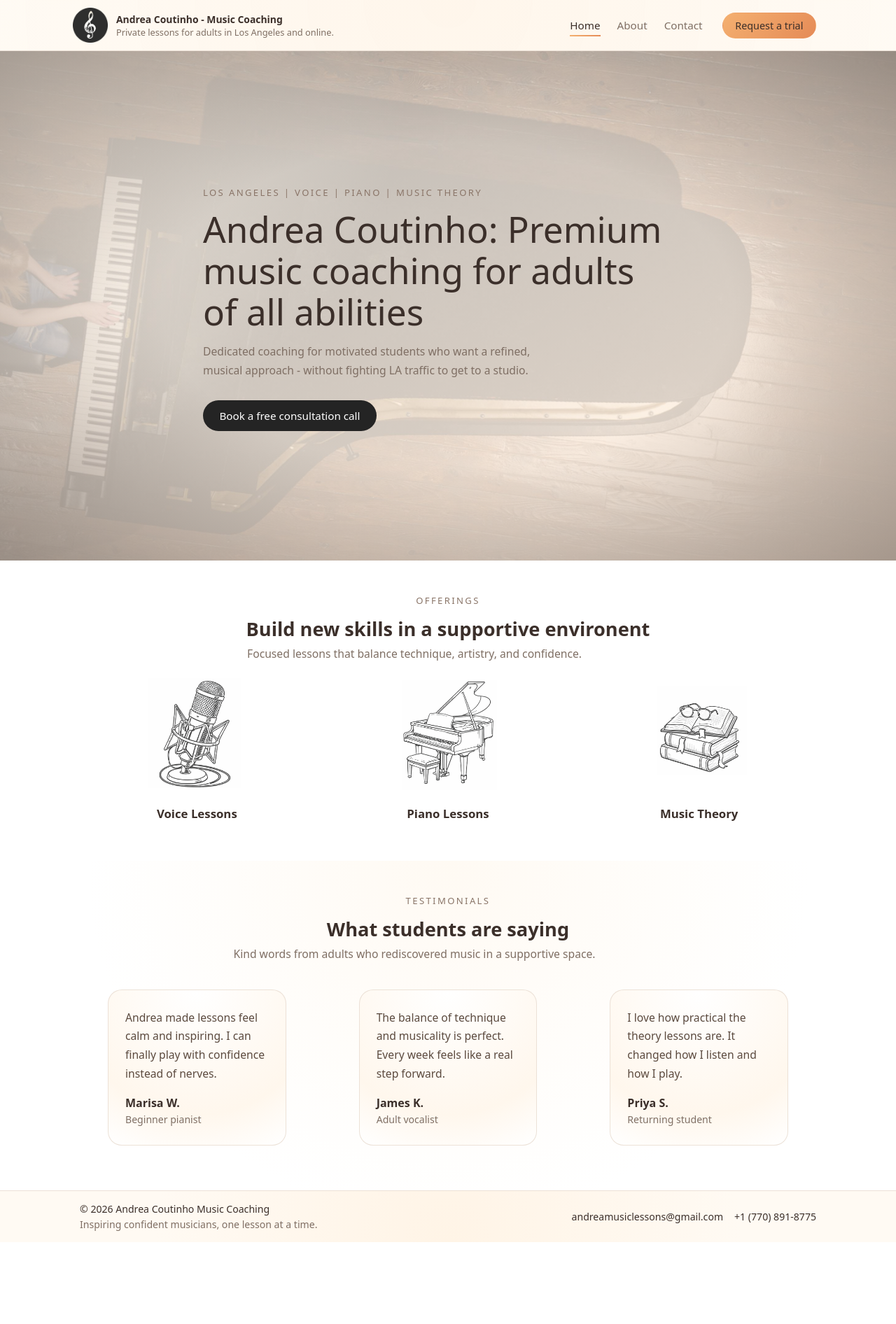
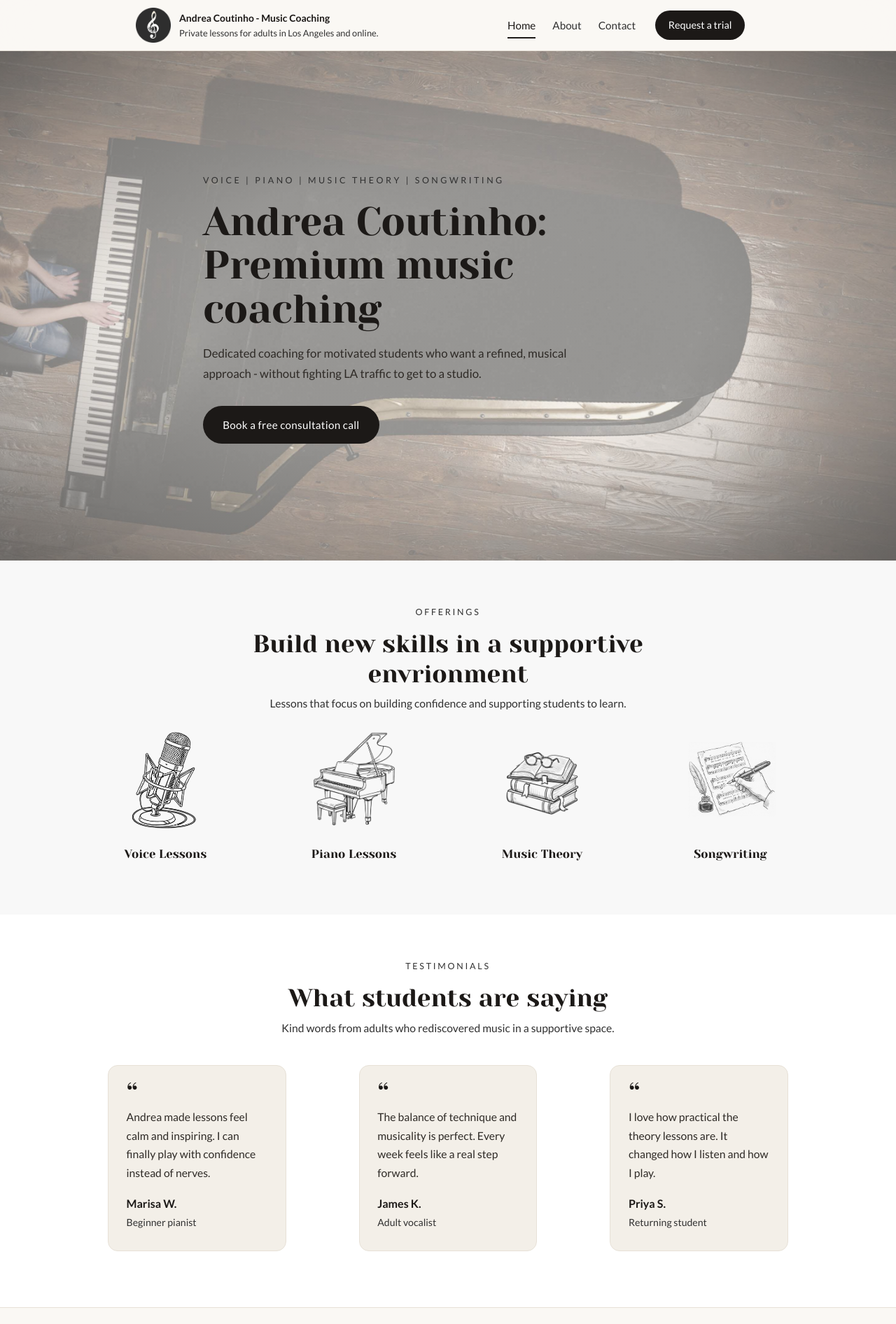
Before and after one commit to elemets/andreasmusiclessons, a React (Vite) app: page / in a window 1280 px wide. Shown: the top 1892 px of the page at 70% size. Before the commit the page ends 1775 px from the top, so only its background shows below. Built offline with nearby package versions, Linux system fonts and the light colour scheme; the HTML template or start-up script is replaced by a standard one.

Commit message:
New about page and style change

```diff
--- a/index.html
+++ b/index.html
@@ -4,6 +4,12 @@
     <meta charset="UTF-8" />
     <link rel="icon" type="image/svg+xml" href="/vite.svg" />
     <meta name="viewport" content="width=device-width, initial-scale=1.0" />
+    <link rel="preconnect" href="https://fonts.googleapis.com" />
+    <link rel="preconnect" href="https://fonts.gstatic.com" crossorigin />
+    <link
+      href="https://fonts.googleapis.com/css2?family=Yeseva+One&family=Lato:ital,wght@0,300;0,400;0,700;0,900;1,400;1,700&display=swap"
+      rel="stylesheet"
+    />
     <title>piano-website</title>
   </head>
   <body>
--- a/src/components/Footer.tsx
+++ b/src/components/Footer.tsx
@@ -12,8 +12,8 @@ const Footer: React.FC = () => {
           </span>
         </div>
         <div className="footer-links">
-          <a href="mailto:andreamusiclessons@gmail.com" className="footer-link">
-            andreamusiclessons@gmail.com
+          <a href="mailto:music@andreacoutinho.com" className="footer-link">
+            music@andreacoutinho.com
           </a>
           <a href="tel:+17708918775" className="footer-link">
             +1 (770) 891-8775
--- a/src/index.css
+++ b/src/index.css
@@ -16,26 +16,27 @@ body,
 
 body {
   margin: 0;
-  font-family: system-ui, -apple-system, BlinkMacSystemFont, 'Inter', sans-serif;
-  background: radial-gradient(circle at top, #fdf5ea 0, #fffaf3 55%, #ffffff 100%);
-  color: #5b4a3f;
+  font-family: 'Lato', system-ui, -apple-system, BlinkMacSystemFont, sans-serif;
+  background: var(--bg);
+  color: var(--text-main);
   -webkit-font-smoothing: antialiased;
+  line-height: 1.6;
 }
 
-/* Color tokens for warm airy theme */
+/* Color tokens — editorial warm neutral palette to match business card */
 :root {
-  --bg: #fffaf3; /* main background */
+  --bg: #faf8f4; /* soft warm off-white */
   --surface: #ffffff; /* cards / sections */
-  --surface-soft: #fff3e6;
-  --primary: #3b2f2a;
-  --accent: #f4b070; /* warm gold-peach */
-  --accent-strong: #e58b57;
-  --text-main: #5b4a3f;
-  --text-muted: #7f6f64;
-  --border-subtle: #eadfd4;
+  --surface-soft: #f3efe8; /* subtle warm tint for alternating sections */
+  --primary: #1c1917; /* deep charcoal, like the business card wordmark */
+  --accent: #2a2420; /* editorial charcoal */
+  --accent-strong: #000000;
+  --text-main: #2e2a26;
+  --text-muted: #303030;
+  --border-subtle: #e7e1d7;
   --shadow-soft: none;
-  --radius-lg: 20px;
-  --radius-md: 14px;
+  --radius-lg: 14px;
+  --radius-md: 10px;
   --radius-full: 999px;
 }
 
@@ -44,7 +45,8 @@ h1,
 h2,
 h3,
 h4 {
-  font-family: inherit;
+  font-family: 'Yeseva One', Georgia, 'Times New Roman', serif;
+  font-weight: 400;
   margin: 0;
   color: var(--primary);
 }
@@ -67,7 +69,7 @@ a:hover {
   min-height: 100vh;
   display: flex;
   flex-direction: column;
-  background: radial-gradient(circle at top, #fff4e6, #fffaf3 55%, #ffffff 100%);
+  background: var(--bg);
 }
 
 .main-content {
@@ -112,18 +114,22 @@ a:hover {
 }
 
 .btn-primary {
-  background: linear-gradient(135deg, #f4b070, #e58b57);
-  color: #3b2f2a;
+  background: var(--primary);
+  color: #ffffff;
   border-color: transparent;
 }
 
 .btn-primary-second {
-  background: #242424;
+  background: var(--primary);
   color: #ffffff;
   border-color: transparent;
+  padding: 0.85rem 1.7rem;
+  letter-spacing: 0.02em;
 }
 
-.btn-primary:hover {
+.btn-primary:hover,
+.btn-primary-second:hover {
+  background: #000000;
   transform: translateY(-1px);
   text-decoration: none;
 }
@@ -131,11 +137,11 @@ a:hover {
 .btn-ghost {
   background: transparent;
   color: var(--primary);
-  border-color: rgba(207, 181, 160, 0.7);
+  border-color: var(--border-subtle);
 }
 
 .btn-ghost:hover {
-  background: rgba(250, 231, 214, 0.9);
+  background: var(--surface-soft);
   text-decoration: none;
 }
 
@@ -156,15 +162,20 @@ a:hover {
   position: sticky;
   top: 0;
   z-index: 40;
-  background: radial-gradient(circle at top, rgba(255, 246, 235, 0.98), rgba(255, 250, 243, 0.95));
-  border-bottom: 1px solid rgba(234, 223, 212, 0.9);
+  background: rgba(250, 248, 244, 0.88);
+  border-bottom: 1px solid var(--border-subtle);
   backdrop-filter: blur(24px);
+}
+
+.navbar .container {
+  max-width: 70%;
+  padding-left: 0.75rem;
 }
 
 .navbar-inner {
   display: flex;
   align-items: center;
-  justify-content: space-between;
+  justify-content: flex-start;
   height: 4.5rem;
 }
 
@@ -210,6 +221,7 @@ a:hover {
   display: flex;
   align-items: center;
   gap: 1.75rem;
+  margin-left: auto;
 }
 
 .nav-links {
@@ -231,8 +243,8 @@ a:hover {
   left: 0;
   bottom: -0.4rem;
   width: 0;
-  height: 2px;
-  background: linear-gradient(to right, var(--accent), var(--accent-strong));
+  height: 1.5px;
+  background: var(--primary);
   transition: width 0.18s ease;
 }
 
@@ -261,6 +273,7 @@ a:hover {
   border: none;
   cursor: pointer;
   padding: 0.25rem;
+  margin-left: auto;
 }
 
 .burger,
@@ -270,7 +283,7 @@ a:hover {
   width: 22px;
   height: 2px;
   border-radius: 999px;
-  background: #6b5a4f;
+  background: var(--primary);
   transition:
     transform 0.18s ease,
     opacity 0.18s ease,
@@ -308,9 +321,9 @@ a:hover {
 /* Mobile menu */
 .mobile-menu {
   display: none;
-  border-top: 1px solid rgba(234, 223, 212, 0.9);
+  border-top: 1px solid var(--border-subtle);
   padding: 0.75rem 1.5rem 1.25rem;
-  background: radial-gradient(circle at top, #fff4e6, #fffaf3);
+  background: var(--bg);
 }
 
 .mobile-nav-link {
@@ -336,7 +349,7 @@ a:hover {
 
 .hero {
   padding: 3.5rem 0 3rem;
-  background: radial-gradient(circle at top left, #fff1e2, #fffaf3 65%);
+  background: var(--surface-soft);
 }
 
 .hero-inner {
@@ -351,11 +364,12 @@ a:hover {
 }
 
 .eyebrow {
-  font-size: 0.82rem;
+  font-size: 0.78rem;
   text-transform: uppercase;
-  letter-spacing: 0.18em;
-  color: #8a7568;
-  margin-bottom: 0.8rem;
+  letter-spacing: 0.22em;
+  color: var(--text-muted);
+  margin-bottom: 0.9rem;
+  font-weight: 500;
 }
 
 .hero-title {
@@ -365,9 +379,8 @@ a:hover {
 }
 
 .hero-title-highlight {
-  background: linear-gradient(90deg, var(--accent), #e58b57);
-  -webkit-background-clip: text;
-  color: transparent;
+  font-style: italic;
+  color: var(--primary);
 }
 
 .hero-subtitle {
@@ -404,9 +417,9 @@ a:hover {
   border-radius: 999px;
   font-size: 0.78rem;
   font-weight: 500;
-  background: rgba(244, 176, 112, 0.2);
-  color: #3b2f2a;
-  border: 1px solid rgba(229, 139, 87, 0.55);
+  background: var(--surface-soft);
+  color: var(--primary);
+  border: 1px solid var(--border-subtle);
 }
 
 /* Hero media / photo */
@@ -419,15 +432,15 @@ a:hover {
 
 .hero-photo-frame {
   position: relative;
-  border-radius: 1.7rem;
-  padding: 3px;
-  background: linear-gradient(135deg, rgba(244, 176, 112, 1), rgba(247, 202, 165, 0.9));
+  border-radius: 1.25rem;
+  padding: 1px;
+  background: var(--border-subtle);
 }
 
 .hero-photo-inner {
-  border-radius: 1.5rem;
+  border-radius: 1.2rem;
   overflow: hidden;
-  background: #fffaf3;
+  background: var(--surface);
 }
 
 .hero-photo {
@@ -447,8 +460,8 @@ a:hover {
   padding: 0.5rem 0.8rem;
   border-radius: 999px;
   backdrop-filter: blur(14px);
-  background: rgba(255, 244, 233, 0.78);
-  border: 1px solid rgba(207, 181, 160, 0.7);
+  background: rgba(255, 255, 255, 0.85);
+  border: 1px solid var(--border-subtle);
 }
 
 .badge-label {
@@ -456,14 +469,14 @@ a:hover {
   font-size: 0.7rem;
   text-transform: uppercase;
   letter-spacing: 0.1em;
-  color: #8a7568;
+  color: var(--text-muted);
 }
 
 .badge-value {
   display: block;
   font-size: 0.8rem;
   font-weight: 500;
-  color: #3b2f2a;
+  color: var(--primary);
 }
 
 .hero-stats {
@@ -476,8 +489,8 @@ a:hover {
 .hero-stat {
   padding: 0.7rem 0.9rem;
   border-radius: 0.9rem;
-  background: radial-gradient(circle at top left, rgba(255, 246, 235, 0.95), rgba(255, 250, 243, 0.92));
-  border: 1px solid rgba(234, 223, 212, 0.9);
+  background: var(--surface);
+  border: 1px solid var(--border-subtle);
 }
 
 .hero-stat-label {
@@ -485,7 +498,7 @@ a:hover {
   font-size: 0.75rem;
   text-transform: uppercase;
   letter-spacing: 0.1em;
-  color: #8a7568;
+  color: var(--text-muted);
   margin-bottom: 0.2rem;
 }
 
@@ -499,8 +512,8 @@ a:hover {
 -------------------------------- */
 
 .section {
-  padding: 3rem 0;
-  background: radial-gradient(circle at top, #fffaf3, #ffffff 65%);
+  padding: 4rem 0;
+  background: var(--surface);
 }
 
 .section-narrow {
@@ -521,8 +534,9 @@ a:hover {
 }
 
 .section-title {
-  font-size: 1.7rem;
-  margin-bottom: 0.4rem;
+  font-size: clamp(1.8rem, 1.5vw + 1rem, 2.2rem);
+  line-height: 1.2;
+  margin-bottom: 0.6rem;
 }
 
 .section-subtitle {
@@ -538,10 +552,10 @@ a:hover {
 }
 
 .feature-card {
-  background: radial-gradient(circle at top, #ffffff, #fff7ed 70%, #ffffff 100%);
+  background: var(--surface);
   border-radius: var(--radius-lg);
-  padding: 1.2rem 1.2rem 1.4rem;
-  border: 1px solid rgba(234, 223, 212, 0.9);
+  padding: 1.4rem 1.3rem 1.5rem;
+  border: 1px solid var(--border-subtle);
 }
 
 .feature-icon {
@@ -550,8 +564,9 @@ a:hover {
   border-radius: 0.9rem;
   display: grid;
   place-items: center;
-  background: rgba(244, 176, 112, 0.2);
-  border: 1px solid rgba(229, 139, 87, 0.6);
+  background: var(--surface-soft);
+  border: 1px solid var(--border-subtle);
+  color: var(--primary);
   margin-bottom: 0.7rem;
   font-size: 1.3rem;
 }
@@ -576,8 +591,14 @@ a:hover {
   margin-right: auto;
 }
 
+.services-section .section-subtitle {
+  text-align: center;
+  margin-left: auto;
+  margin-right: auto;
+}
+
 .services-section {
-  background: #ffffff;
+  background: #F8F8F8;
 }
 
 .reveal {
@@ -611,7 +632,7 @@ a:hover {
 
 .services-grid {
   display: grid;
-  grid-template-columns: repeat(3, minmax(0, 1fr));
+  grid-template-columns: repeat(4, minmax(0, 1fr));
   gap: 1.5rem;
   text-align: center;
   margin-top: 0.9rem;
@@ -625,10 +646,17 @@ a:hover {
 }
 
 .service-icon {
-  width: 10rem;
-  height: 10rem;
+  width: 9rem;
+  height: 9rem;
   object-fit: contain;
-  opacity: 0.72;
+  opacity: 0.9;
+  filter: grayscale(1) contrast(0.95);
+  transition: transform 0.3s ease, opacity 0.3s ease;
+}
+
+.service-item:hover .service-icon {
+  opacity: 1;
+  transform: translateY(-4px);
 }
 
 .service-title {
@@ -646,6 +674,12 @@ a:hover {
   margin-right: auto;
 }
 
+.testimonials-section .section-subtitle {
+  text-align: center;
+  margin-left: auto;
+  margin-right: auto;
+}
+
 .testimonials-grid {
   display: grid;
   grid-template-columns: repeat(3, minmax(0, 1fr));
@@ -653,13 +687,23 @@ a:hover {
 }
 
 .testimonial-card {
-  background: radial-gradient(circle at top, #ffffff, #fff7ed 70%, #ffffff 100%);
+  background: var(--surface-soft);
   border-radius: var(--radius-lg);
-  padding: 1.6rem 1.5rem 1.7rem;
-  border: 1px solid rgba(234, 223, 212, 0.9);
+  padding: 1.7rem 1.6rem 1.8rem;
+  border: 1px solid var(--border-subtle);
   display: flex;
   flex-direction: column;
   gap: 1.1rem;
+}
+
+.testimonial-quote::before {
+  content: '\201C';
+  display: block;
+  font-family: 'Yeseva One', Georgia, serif;
+  font-size: 2.4rem;
+  line-height: 0.6;
+  color: var(--primary);
+  margin-bottom: 0.6rem;
 }
 
 .testimonial-quote {
@@ -689,11 +733,38 @@ a:hover {
    About page layout
 -------------------------------- */
 
+.about-portrait {
+  margin: 0;
+  border-radius: var(--radius-lg);
+  overflow: hidden;
+  border: 1px solid var(--border-subtle);
+  background: var(--surface-soft);
+  aspect-ratio: 4 / 5;
+}
+
+.about-portrait-image {
+  width: 100%;
+  height: 100%;
+  object-fit: cover;
+  display: block;
+  filter: saturate(0.85) contrast(0.98);
+}
+
 .about-layout {
   display: grid;
   grid-template-columns: minmax(0, 2fr) minmax(0, 1.2fr);
   gap: 2rem;
-  margin-top: 1.7rem;
+  align-items: start;
+  margin-top: 0;
+}
+
+.about-main-column {
+  display: flex;
+  flex-direction: column;
+}
+
+.about-main-column .section-header {
+  margin-bottom: 1.5rem;
 }
 
 .about-main {
@@ -723,12 +794,12 @@ a:hover {
 }
 
 .checklist li::before {
-  content: '✓';
+  content: '\2014';
   position: absolute;
   left: 0;
-  top: 0.1rem;
-  font-size: 0.8rem;
-  color: #7fb57a;
+  top: 0.05rem;
+  font-size: 0.85rem;
+  color: var(--primary);
 }
 
 .about-side {
@@ -738,10 +809,10 @@ a:hover {
 }
 
 .card {
-  background: radial-gradient(circle at top, #ffffff, #fff7ed 70%, #ffffff 100%);
+  background: var(--surface);
   border-radius: var(--radius-md);
   padding: 1.1rem 1.2rem 1.25rem;
-  border: 1px solid rgba(234, 223, 212, 0.9);
+  border: 1px solid var(--border-subtle);
 }
 
 .card-title {
@@ -759,7 +830,7 @@ a:hover {
   gap: 1rem;
   font-size: 0.9rem;
   padding: 0.3rem 0;
-  border-bottom: 1px dashed rgba(214, 198, 184, 0.9);
+  border-bottom: 1px dashed var(--border-subtle);
 }
 
 .definition-row:last-child {
@@ -800,10 +871,10 @@ a:hover {
 }
 
 .contact-card {
-  background: radial-gradient(circle at top left, #ffffff, #fff4e6 70%);
+  background: var(--surface);
   border-radius: var(--radius-lg);
   padding: 1.8rem 1.7rem 1.8rem;
-  border: 1px solid rgba(234, 223, 212, 0.9);
+  border: 1px solid var(--border-subtle);
 }
 
 .contact-form {
@@ -834,11 +905,11 @@ a:hover {
 .field input,
 .field textarea,
 .field select {
-  border-radius: 0.75rem;
+  border-radius: 0.6rem;
   border: 1px solid var(--border-subtle);
-  padding: 0.6rem 0.75rem;
+  padding: 0.65rem 0.8rem;
   font: inherit;
-  background: #fffaf3;
+  background: var(--surface);
   color: var(--text-main);
   transition:
     border-color 0.15s ease,
@@ -852,7 +923,7 @@ a:hover {
 
 .field input::placeholder,
 .field textarea::placeholder {
-  color: #8a7568;
+  color: var(--text-muted);
 }
 
 .field select {
@@ -864,9 +935,9 @@ a:hover {
 .field textarea:focus,
 .field select:focus {
   outline: none;
-  border-color: #e58b57;
-  box-shadow: 0 0 0 2px rgba(229, 139, 87, 0.2);
-  background: #fffaf3;
+  border-color: var(--primary);
+  box-shadow: 0 0 0 2px rgba(28, 25, 23, 0.1);
+  background: var(--surface);
 }
 
 .form-actions {
@@ -901,7 +972,7 @@ a:hover {
   font-size: 0.8rem;
   text-transform: uppercase;
   letter-spacing: 0.07em;
-  color: #8a7568;
+  color: var(--text-muted);
 }
 
 .detail-link,
@@ -914,9 +985,9 @@ a:hover {
 -------------------------------- */
 
 .footer {
-  border-top: 1px solid rgba(234, 223, 212, 0.9);
-  background: radial-gradient(circle at bottom, #fff4e6, #fffaf3 65%);
-  padding: 1rem 0;
+  border-top: 1px solid var(--border-subtle);
+  background: var(--bg);
+  padding: 1.25rem 0;
 }
 
 .footer-inner {
@@ -1080,16 +1151,17 @@ a:hover {
   height: 100%;
   object-fit: cover;
   transform: none;
-  filter: none;
+  filter: saturate(0.7) brightness(1.08) contrast(0.95);
 }
 
 .landing-hero-gradient {
   position: absolute;
   inset: 0;
+  /* Layer 1 (top): vignette — subtle darkening toward edges/corners */
+  /* Layer 2 (bottom): flat warm wash to soften the image overall */
   background:
-    radial-gradient(ellipse at center, rgba(0, 0, 0, 0) 45%, rgba(40, 26, 18, 0.35) 100%),
-    radial-gradient(circle at top left, rgba(255, 246, 235, 0.7), transparent 40%),
-    linear-gradient(to bottom right, rgba(255, 250, 243, 0.7), rgba(255, 240, 226, 0.9));
+    radial-gradient(ellipse at center, rgba(28, 25, 23, 0) 40%, rgba(28, 25, 23, 0.18) 75%, rgba(28, 25, 23, 0.4) 100%),
+    linear-gradient(rgba(250, 248, 244, 0.55), rgba(250, 248, 244, 0.55));
 }
 
 /* Foreground overlay */
@@ -1110,29 +1182,32 @@ a:hover {
 /* Text + animation */
 
 .landing-hero-kicker {
-  font-size: 0.82rem;
+  font-size: 0.78rem;
   text-transform: uppercase;
-  letter-spacing: 0.18em;
-  color: #8a7568;
-  margin-bottom: 0.9rem;
+  letter-spacing: 0.28em;
+  color: var(--text-muted);
+  margin-bottom: 1.1rem;
+  font-weight: 500;
 }
 
 .landing-hero-heading {
-  font-size: clamp(2.1rem, 3vw + 1rem, 3.2rem);
-  line-height: 1.15;
-  font-weight: 500;
-  margin: 0 0 0.9rem;
+  font-size: clamp(2.3rem, 3.2vw + 1rem, 3.6rem);
+  line-height: 1.1;
+  font-weight: 400;
+  letter-spacing: -0.01em;
+  margin: 0 0 1.1rem;
   display: flex;
   align-items: baseline;
   gap: 0.3rem;
+  color: var(--primary);
 }
 
 .landing-hero-subtitle {
-  font-size: 0.98rem;
+  font-size: 1.05rem;
   line-height: 1.7;
-  color: var(--text-muted);
-  max-width: 32rem;
-  margin-bottom: 1.8rem;
+  color: var(--text-main);
+  max-width: 34rem;
+  margin-bottom: 2rem;
 }
 
 .landing-hero-actions {
@@ -1146,7 +1221,7 @@ a:hover {
 .type-cursor {
   display: inline-block;
   font-weight: 400;
-  color: var(--accent);
+  color: var(--primary);
   opacity: 0;
 }
 
--- a/src/pages/About.tsx
+++ b/src/pages/About.tsx
@@ -1,5 +1,6 @@
 // src/pages/About.tsx
 import React from 'react';
+import andreaAbout from '../assets/andreaabout.jpeg';
 
 const teacherName = 'Andrea';
 
@@ -7,45 +8,37 @@ const About: React.FC = () => {
   return (
     <section className="section section-narrow">
       <div className="container">
+        <div className="about-layout">
+          <div className="about-main-column">
             <header className="section-header">
               <p className="eyebrow">About</p>
               <h1 className="section-title">Meet {teacherName}</h1>
               <p className="section-subtitle">
-            A dedicated music teacher and coach in Los Angeles, working exclusively with
-            adults who want a thoughtful, structured approach to
-            learning. Andrea's expertise lie in music theory, voice and piano.
+               A dedicated music teacher and coach in Los Angeles, working with children and adults who want a thoughtful, structured approach to learning. Andrea's expertise lies in piano, voice, and songwriting.
               </p>
             </header>
 
-        <div className="about-layout">
             <article className="about-main">
             <p>
-              {teacherName} teaches students in their homes across Los Angeles.
-              Lessons are calm, focused, and tailored to each student&apos;s goals—whether
-              that&apos;s playing Chopin, film scores, or simply developing a beautiful touch at the piano.
-               Andrea is also a well versed voice coach with years of experience helping
-              beginners find their voices and advanced students&apos; perfect their tone.
+              Andrea teaches students in their homes across Los Angeles. Piano lessons are calm, focused, and tailored to each student's goals whether that's playing Chopin or simply enjoying playing today’s pop songs. Andrea is also a well versed voice coach with years of experience helping beginners find their voices and advanced students' perfect their technique and artistry.
+
             </p>
 
             <p>
-              Rather than quick fixes or one-off classes, {teacherName} works best
-              with students who are ready to commit to regular practice and long-term
-              growth. The pace is adjusted to each student, but the standard is
-              intentionally high.
+            Rather than quick fixes or one-off classes, Andrea works best with students who are ready to commit to regular practice and long-term growth. The pace is adjusted to each student, but the standard is intentionally high.
+
             </p>
 
             <p>
-              Lessons typically include a mix of technique, sound work, repertoire,
-              and a small amount of theory and ear training woven in. Students are encouraged
-              to bring any music they would like to learn, {teacherName}&apos;s teaching style
-              supports the curiosity and discovery that makes learning music so rewarding.
+              Lessons typically include a mix of technique, sound work, repertoire, and a small amount of theory and ear training woven in. Students are encouraged to bring any music they would like to learn, Andrea's teaching style supports the curiosity of each student which makes learning music more enjoyable and rewarding.
+
             </p>
 
             <h2 className="about-subtitle">Teaching approach</h2>
             <ul className="checklist">
               <li>Warm, calm, and supportive atmosphere</li>
               <li>Clear, honest feedback without pressure or judgment</li>
-              <li>Intentional </li>
+              <li>Intentional lesson plans catered to the individual student </li>
               <li>Respect for your goals, taste, and schedule</li>
             </ul>
 
@@ -61,12 +54,16 @@ const About: React.FC = () => {
             </ul>
 
             <p className="muted">
-              Andrea holds a Bachelor's in music composition from Berklee College of Music. She has been playing piano
-              for 20 years and has been teaching privately and at different music school for the last four years.
+              Andrea holds a Bachelor of Music in Composition from Berklee College of Music. She has been playing piano and singing for 20 years and has been teaching privately and at music schools for the last 4 years.
             </p>
             </article>
+          </div>
 
           <aside className="about-side">
+            <figure className="about-portrait">
+              <img src={andreaAbout} alt="Andrea Coutinho" className="about-portrait-image" />
+            </figure>
+
             <div className="card">
               <h3 className="card-title">Lesson details</h3>
               <dl className="definition-list">
@@ -94,7 +91,7 @@ const About: React.FC = () => {
               <ul className="bullet-list">
                 <li>Weekly lessons reserved at a regular time</li>
                 <li>Commitment to home practice between lessons</li>
-                <li>Respectful, quiet space for in‑home lessons</li>
+                <li>Respectful and quiet space for in‑home lessons</li>
                 <li>Clear communication around scheduling and travel</li>
               </ul>
               <p className="muted small-text">
--- a/src/pages/Home.tsx
+++ b/src/pages/Home.tsx
@@ -1,12 +1,15 @@
 // src/pages/Home.tsx
 import React, { useEffect, useState } from 'react';
 import { Link } from 'react-router-dom';
-import andreaHero from '../assets/hero-other-2.jpg'; // <-- your image of Andrea playing
+import andreaHero from '../assets/hero-other-2.jpg';
 import microphoneIcon from '../assets/microphone.png';
 import pianoIcon from '../assets/piano.png';
 import musicNoteIcon from '../assets/music-note.png';
+import songwritingIcon from '../assets/songwriting-icon.png';
 
-const fullText = 'Andrea Coutinho: Premium music coaching for adults of all abilities';
+
+
+const fullText = 'Andrea Coutinho: Premium music coaching';
 
 const Home: React.FC = () => {
   const [displayedText, setDisplayedText] = useState('');
@@ -72,7 +75,7 @@ const Home: React.FC = () => {
           <div className="container">
             <div className="landing-hero-content">
               <p className="landing-hero-kicker">
-                Los Angeles | Voice | Piano | Music Theory
+              Voice | Piano | Music Theory | Songwriting
               </p>
 
               <h1 className="landing-hero-heading">
@@ -105,9 +108,9 @@ const Home: React.FC = () => {
         <div className="container">
           <div className="section-header reveal">
             <p className="eyebrow">Offerings</p>
-            <h2 className="section-title">Build new skills in a supportive environent</h2>
+            <h2 className="section-title">Build new skills in a supportive envrionment</h2>
             <p className="section-subtitle">
-              Focused lessons that balance technique, artistry, and confidence.
+              Lessons that focus on building confidence and supporting students to learn.
             </p>
           </div>
 
@@ -125,6 +128,10 @@ const Home: React.FC = () => {
             <div className="service-item reveal">
               <img src={musicNoteIcon} alt="Music theory lessons" className="service-icon" />
               <h3 className="service-title">Music Theory</h3>
+            </div>
+            <div className="service-item reveal">
+              <img src={songwritingIcon} alt="Song Writing" className="service-icon" />
+              <h3 className="service-title">Songwriting</h3>
             </div>
           </div>
         </div>
```
Also changed, not shown: src/assets/andreaabout.jpeg (added), src/assets/songwriting-icon.png (added). Lines whose indentation alone changed are shown as unchanged.
